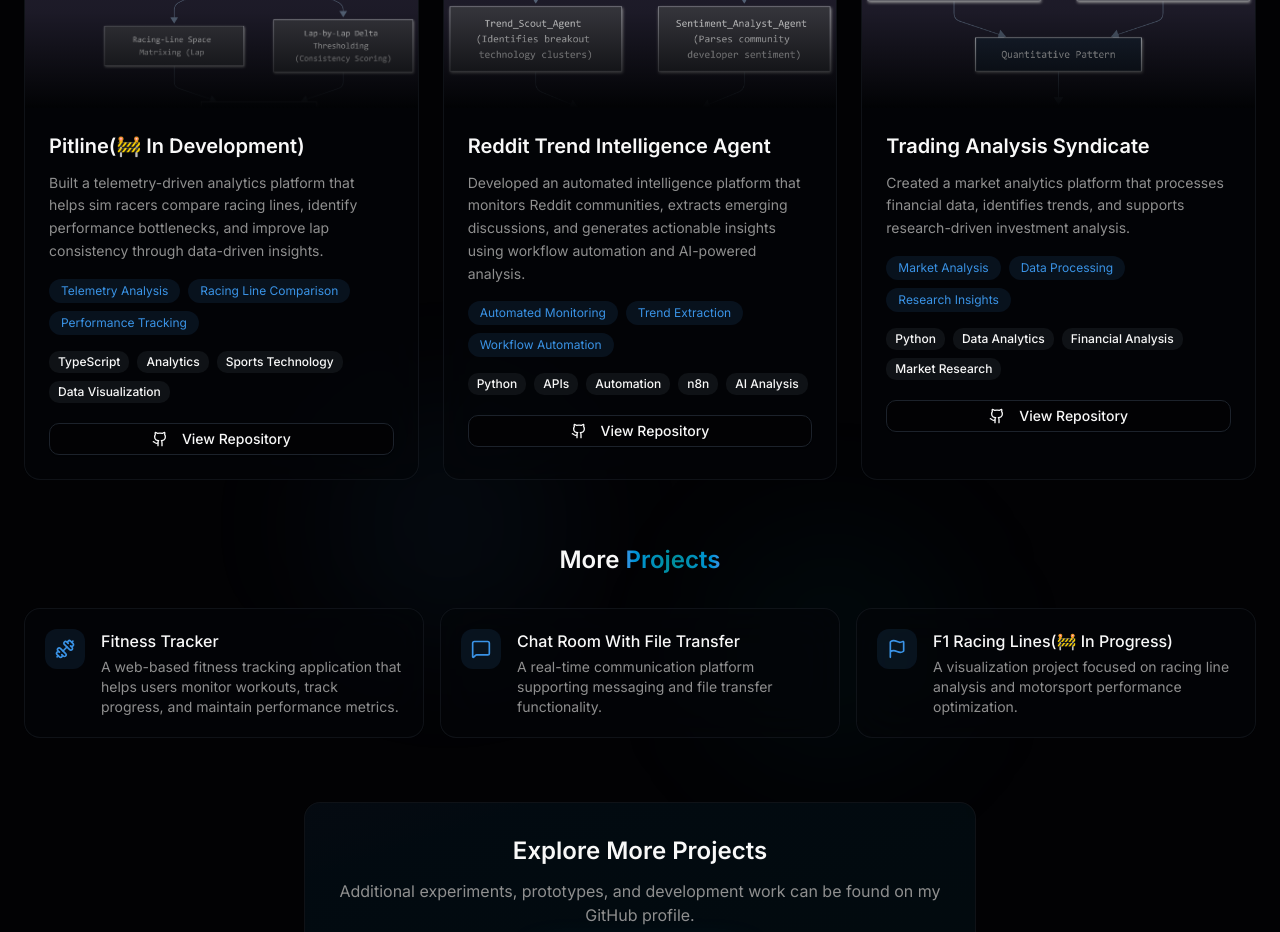
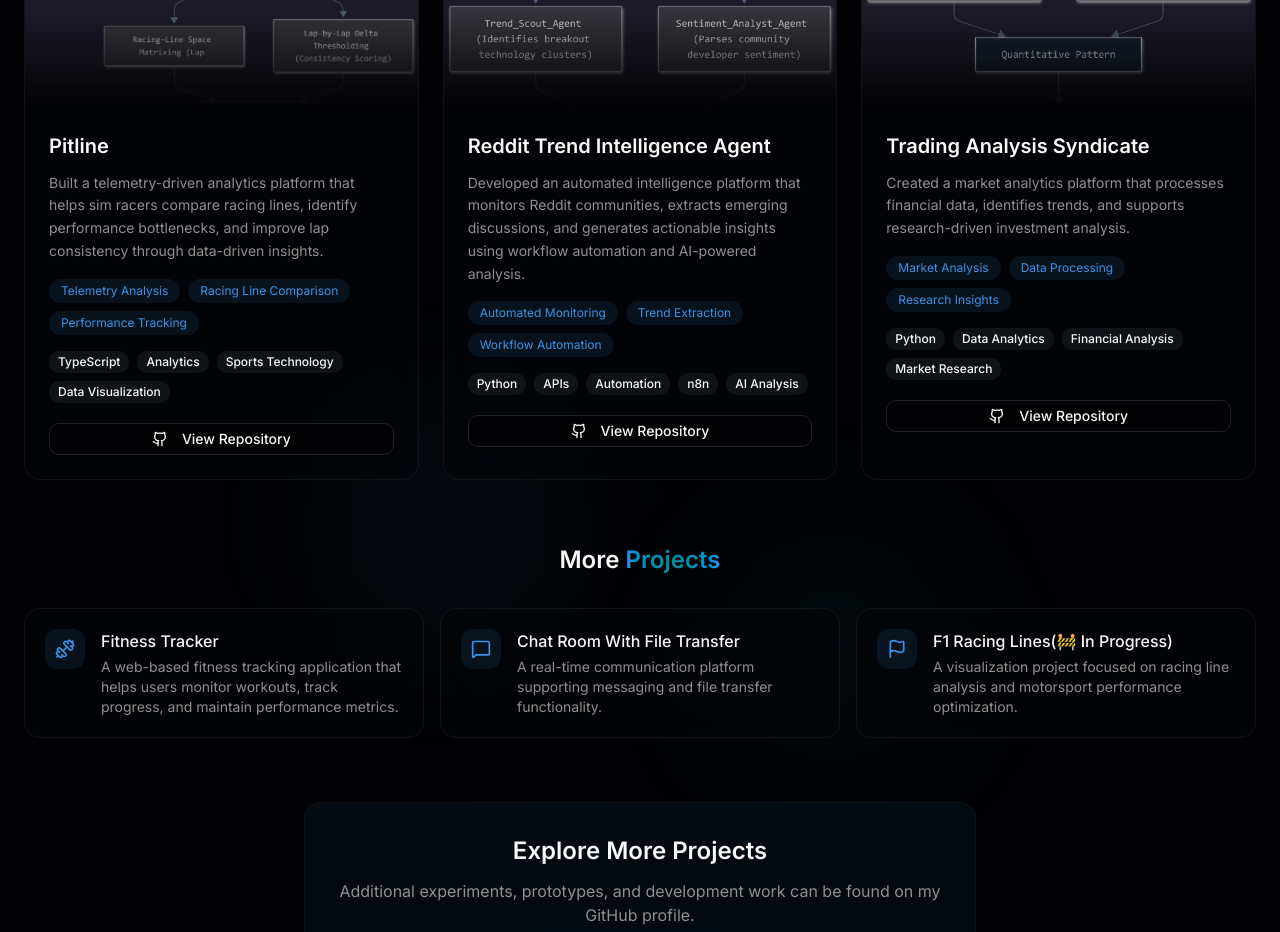
Before and after one commit to pranavswaroop08/v0-personal-portfolio-website, a Next.js app: page / in a window 1280 px wide. Shown: the part 1300-2232 px from the top of the page. Built offline with nearby package versions, Linux system fonts and the light colour scheme.

Commit message:
Update projects-section.tsx

```diff
--- a/components/projects-section.tsx
+++ b/components/projects-section.tsx
@@ -9,7 +9,7 @@ import Link from "next/link"
 
 const featuredProjects = [
   {
-    title: "Pitline(🚧 In Development)",
+    title: "Pitline",
     description: "Built a telemetry-driven analytics platform that helps sim racers compare racing lines, identify performance bottlenecks, and improve lap consistency through data-driven insights.",
     technologies: ["TypeScript", "Analytics", "Sports Technology", "Data Visualization"],
     metrics: ["Telemetry Analysis", "Racing Line Comparison", "Performance Tracking"],
```
